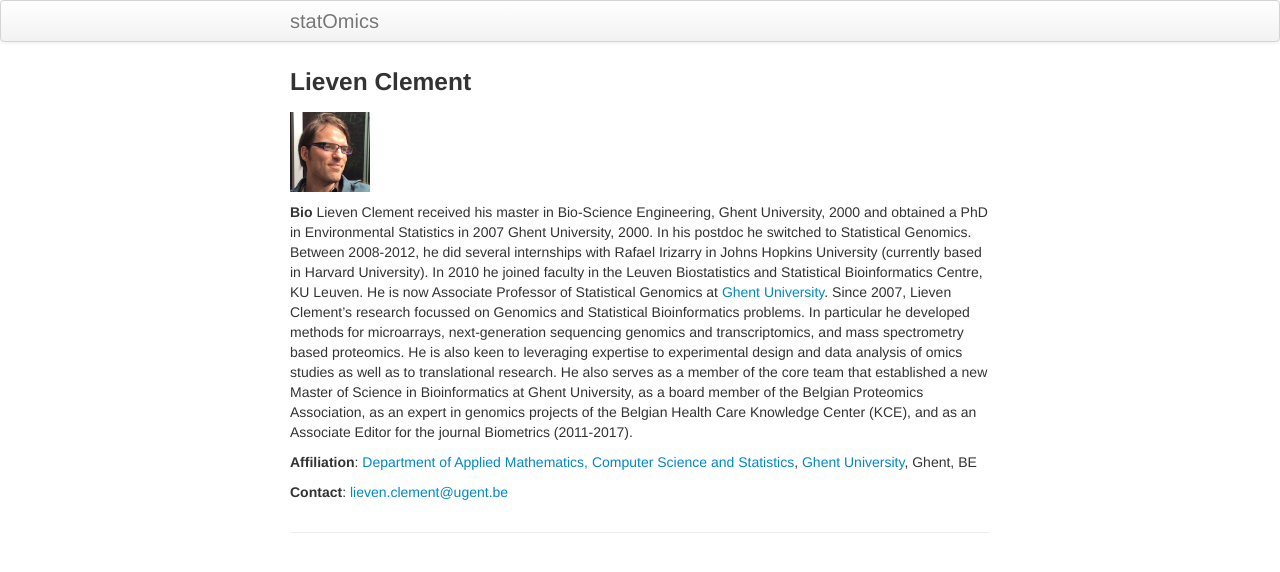
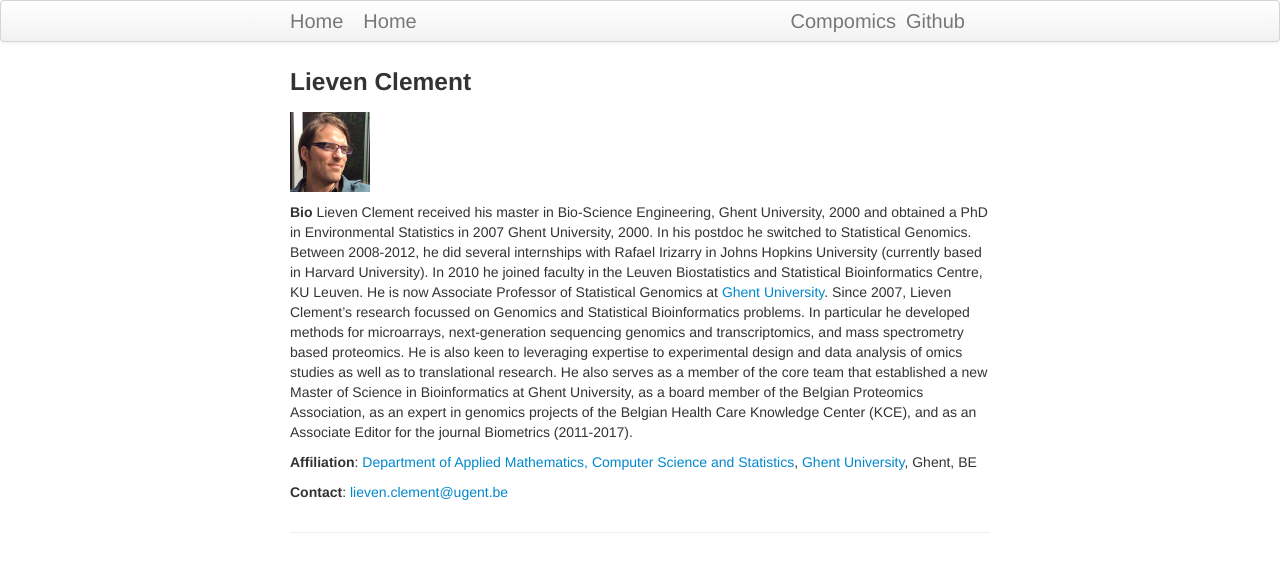
Before and after one commit to statOmics/statOmics.github.io, a Jekyll site: the page built from pages/about.md, in a window 1280 px wide. Shown: the top 572 px of the page. Built offline with Jekyll 4.4.1, drawn with Linux system fonts in a browser that asks for light colours.

Commit message:
nav bar Demet

```diff
--- a/_includes/themes/twitter/default.html
+++ b/_includes/themes/twitter/default.html
@@ -28,13 +28,24 @@
   </head>
 
   <body>
+
     <div class="navbar">
-      <div class="navbar-inner">
-        <div class="container-narrow">
-          <a class="brand" href="{{ HOME_PATH }}">{{ site.title }}</a>
-        </div>
-      </div>
+    <div class="navbar-inner">
+    <div class="container-narrow">
+    <div class="navbar-header">
+    <a class="brand" href="/">Home</a>
     </div>
+    <div class="navbar-header">
+    <a class="brand" href="/">Home</a>
+    </div>
+    <ul class="nav">
+    <li><a class="brand" href="http://compomics.com">Compomics</a></li>
+    <li><a class="brand" href="https://github.com/compomics">Github</a></li>
+    </ul>
+    </div>
+    </div>
+    </div>
+
 
     <div class="container-narrow">
 
```
